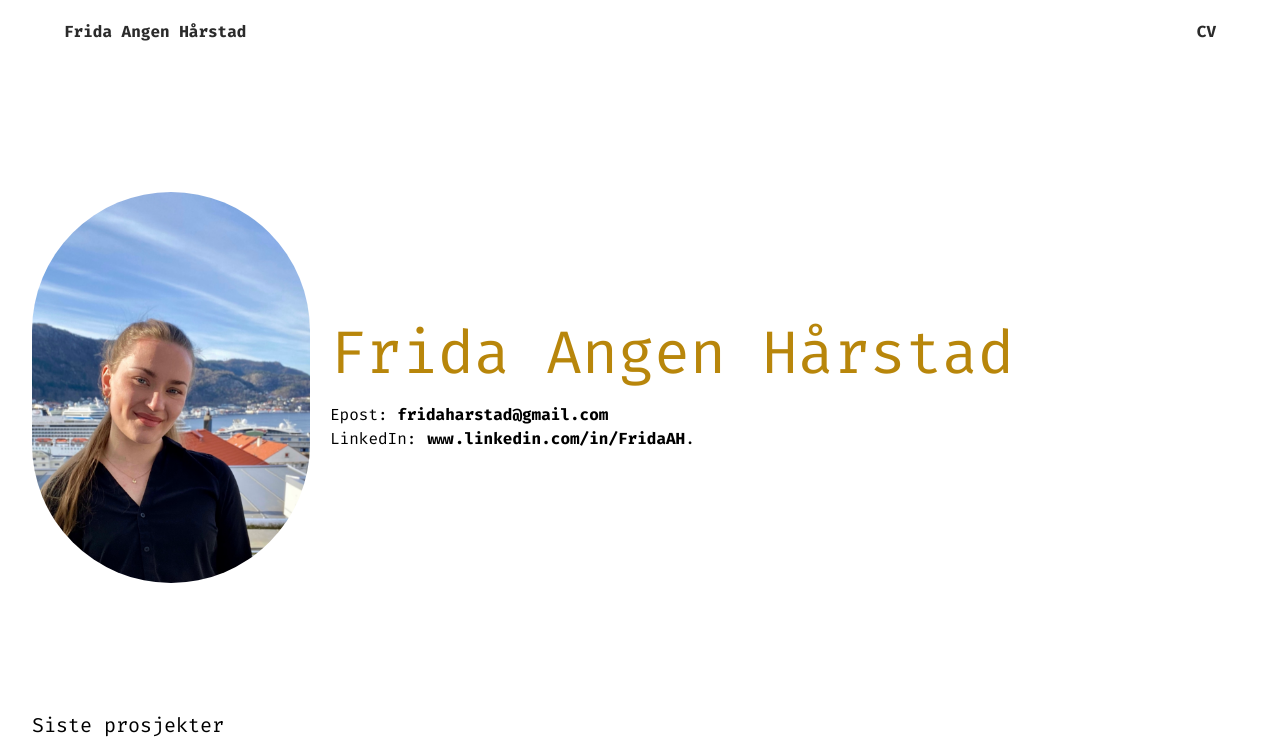
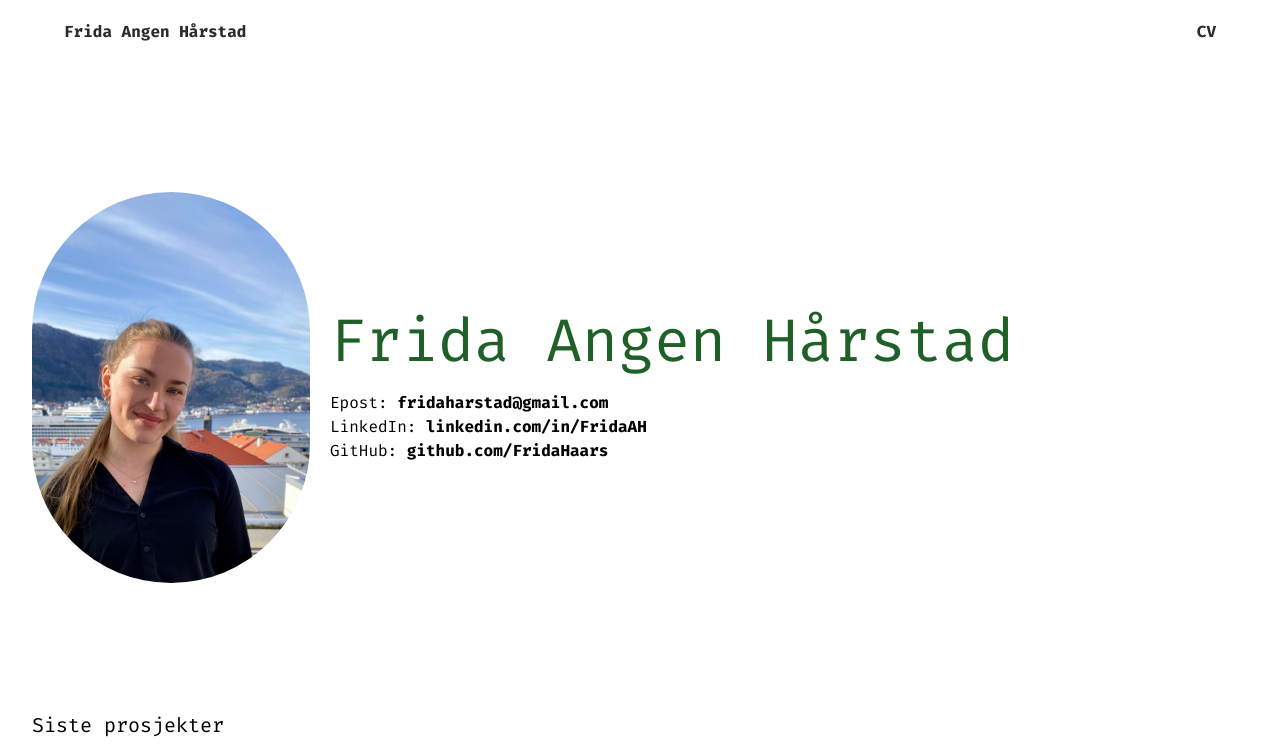
Before and after one commit to FridaHaars/personlig-nettside, a Next.js app: page / in a window 1280 px wide. Shown: the top 749 px of the page. Built offline with nearby package versions, Linux system fonts and the light colour scheme.

Commit message:
style test

```diff
--- a/components/Introduction.jsx
+++ b/components/Introduction.jsx
@@ -7,6 +7,7 @@
  */
 
 import Image from 'next/image';
+import './style.css';
 
 export function Introduction() {
   return (
@@ -19,7 +20,7 @@
         height={278}
       />
       <div className='flex flex-col gap-5 my-auto text-center sm:text-left'>
-        <h1 style={{ color: 'darkgoldenrod' }} className='text-secondary-700 text-4xl sm:text-6xl'>Frida Angen Hårstad</h1>
+        <h1 className='text-secondary-700 text-4xl sm:text-6xl'>Frida Angen Hårstad</h1>
         <p>
           Epost: {' '}
           <a
@@ -33,9 +34,15 @@
             className='font-bold hover:underline'
             href='www.linkedin.com/in/FridaAH'
           >
-            www.linkedin.com/in/FridaAH
+            linkedin.com/in/FridaAH
           </a>
-          .
+          <br/>GitHub: {' '}
+          <a
+            className='font-bold hover:underline'
+            href='https://github.com/FridaHaars'
+          >
+            github.com/FridaHaars
+          </a>
         </p>
       </div>
     </div>
--- /dev/null
+++ b/components/style.css
@@ -0,0 +1,4 @@
+
+h1 {
+    color: darkgoldenrod
+}
--- a/middleware.js
+++ b/middleware.js
@@ -1,6 +1,6 @@
 import { NextResponse } from 'next/server';
 export function middleware(request) {
-  const maintenanceMode = true; // Toggle this value to enable/disable maintenance mode
+  const maintenanceMode = false; // Toggle this value to enable/disable maintenance mode
 
   // Prevent redirect loop
   if (maintenanceMode && !request.nextUrl.pathname.startsWith('/maintenance')) {
--- a/next.config.js
+++ b/next.config.js
@@ -1,9 +1,9 @@
 /** @type {import('next').NextConfig} */
 const nextConfig = {};
 
-//module.exports = nextConfig;
+module.exports = nextConfig;
 
-module.exports = {
+/**module.exports = {
     async rewrites() {
       return [
         {
@@ -12,4 +12,4 @@
         },
       ];
     },
-  };
+  };*/
```
Also changed, not shown: ignore/maintenance.css (renamed from pages/maintenance.css), ignore/maintenance.js (renamed from pages/maintenance.js).
